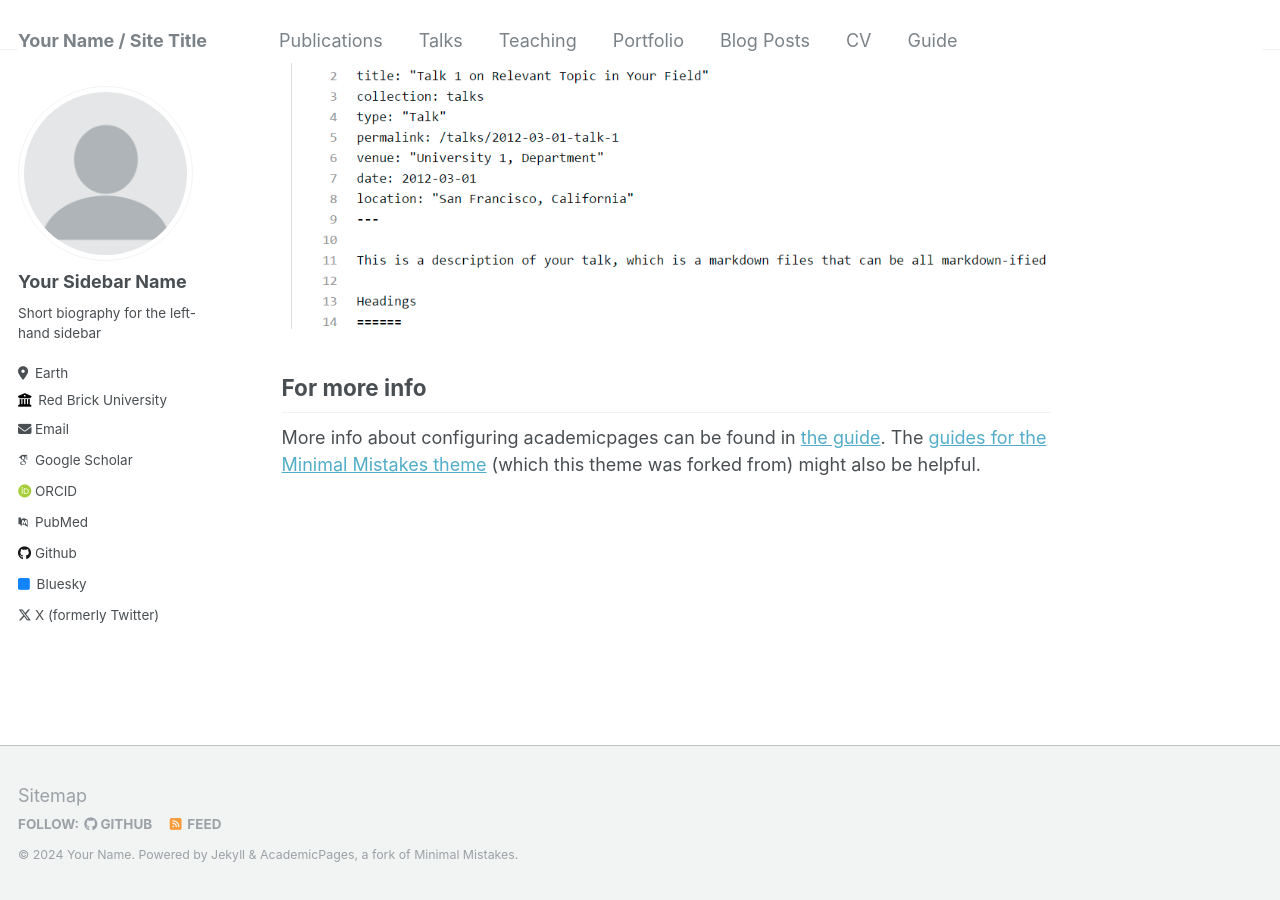
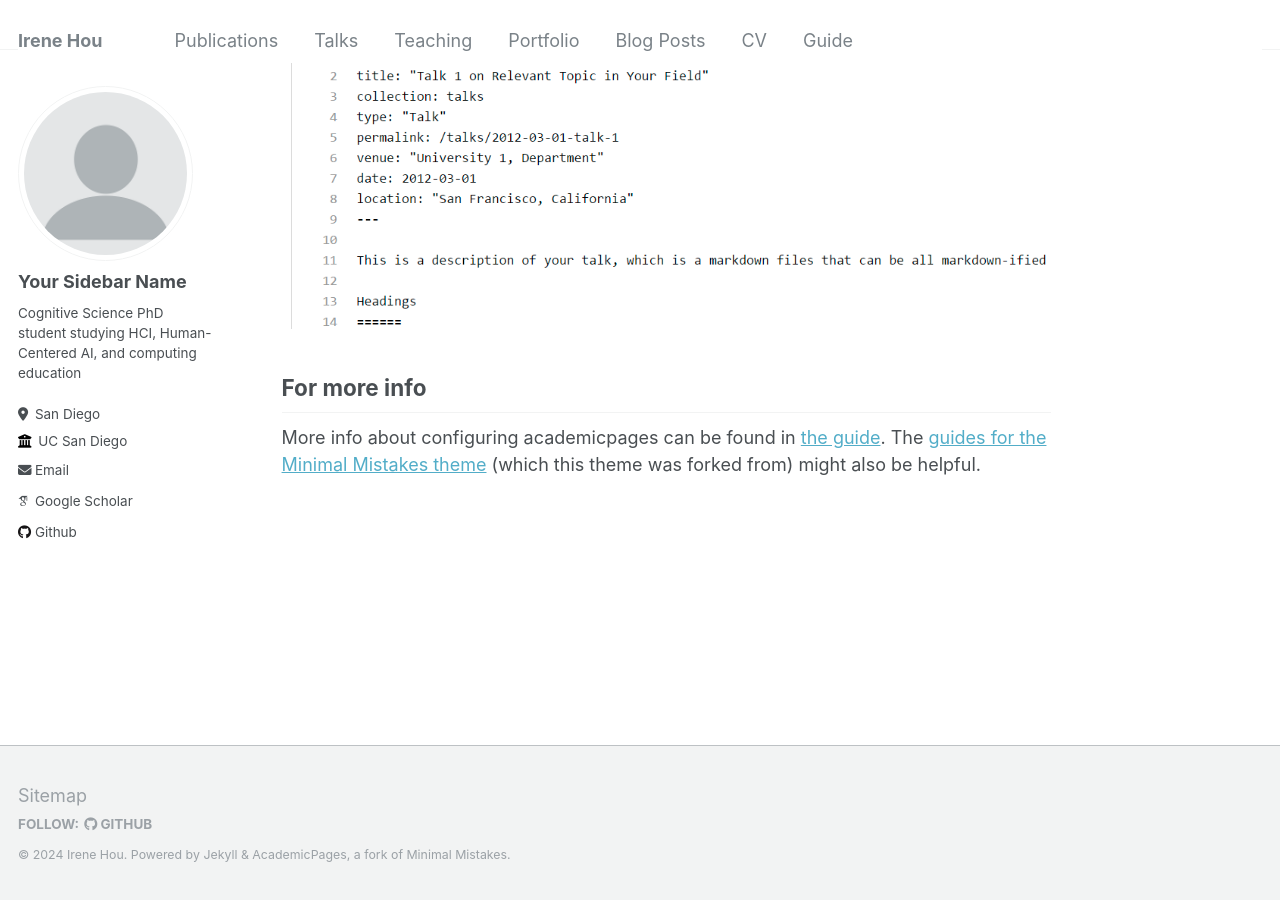
Before and after one commit to houirene/houirene.github.io, a Jekyll site: the page built from _pages/about.md, in a window 1280 px wide and 900 px high, scrolled down 2640 px. Built offline with Jekyll 4.4.1, drawn with Linux system fonts in a browser that asks for light colours; some web fonts are replaced.

Commit message:
Update _config.yml

```diff
--- a/_config.yml
+++ b/_config.yml
@@ -8,13 +8,13 @@
 
 # Basic Site Settings
 locale                   : "en-US"
-title                    : "Your Name / Site Title"
+title                    : "Irene Hou"
 title_separator          : "-"
-name                     : &name "Your Name"
-description              : &description "personal description"
-url                      : https://academicpages.github.io # the base hostname & protocol for your site e.g. "https://mmistakes.github.io"
+name                     : &name "Irene Hou"
+description              : &description "Irene's personal website"
+url                      : https://houirene.github.io # the base hostname & protocol for your site e.g. "https://mmistakes.github.io"
 baseurl                  : "" # the subpath of your site, e.g. "/blog"
-repository               : "academicpages/academicpages.github.io"
+repository               : "houirene/houirene.github.io"
 
 # Site Author - The following control what appear as part of the author content on the side bar.
 #               If a field is blank the icon and link will not appear, otherwise it will be shown.
@@ -24,30 +24,30 @@ author:
   avatar           : "profile.png"
   name             : "Your Sidebar Name"
   pronouns         : # example: "she/her"
-  bio              : "Short biography for the left-hand sidebar"
-  location         : "Earth"
-  employer         : "Red Brick University"
+  bio              : "Cognitive Science PhD student studying HCI, Human-Centered AI, and computing education"
+  location         : "San Diego"
+  employer         : "UC San Diego"
   uri              : # URL
-  email            : "none@example.org"
+  email            : "ihou@ucsd.edu"
 
   # Academic websites
   arxiv            : # URL - Update with the correct link to your profile
-  googlescholar    : "https://scholar.google.com/citations?user=PS_CX0AAAAAJ"
+  googlescholar    : "https://scholar.google.com/citations?user=ie254A0AAAAJ&hl=en"
   impactstory      : # URL
-  orcid            : "http://orcid.org/yourorcidurl"
-  pubmed           : "https://www.ncbi.nlm.nih.gov/pubmed/?term=john+snow"
+  orcid            : # "http://orcid.org/yourorcidurl"
+  pubmed           : # "https://www.ncbi.nlm.nih.gov/pubmed/?term=john+snow"
   researchgate     : # URL
 
   # Repositories and software development
   bitbucket        : # Username - Update with your username on the site
   codepen          : # Username
   dribbble         : # Username
-  github           : "academicpages"
+  github           : "houirene"
   kaggle           : # Username
   stackoverflow    : # User number or user number and name (i.e., use "1" or "1/jeff-atwood")
 
   # Social media
-  bluesky          : "bsky.app" # Replace this with you Bluesky username
+  bluesky          : # "bsky.app" # Replace this with you Bluesky username
   facebook         : # Username
   flickr           : # Username
   foursquare       : # Username
@@ -64,7 +64,7 @@ author:
   steam            : # Username
   telegram         : # URL
   tumblr           : # Username
-  twitter          : "UniofOxford"  # Replace this with your X / Twitter handle
+  twitter          : # "UniofOxford"  # Replace this with your X / Twitter handle
   vine             : # Username
   weibo            : # Username
   wikipedia        : # Username
@@ -107,7 +107,7 @@ staticman:
       options:
         format           : "iso8601" # "iso8601" (default), "timestamp-seconds", "timestamp-milliseconds"
 atom_feed:
-  hide                   : false     # change to true to hide the RSS feed in the footer
+  hide                   : true     # change to true to hide the RSS feed in the footer
   path                   : # blank (default) uses feed.xml
 
 
@@ -206,7 +206,7 @@ collections:
     output: true
     permalink: /:collection/:path/
   portfolio:
-    output: true
+    output: false
     permalink: /:collection/:path/
   talks:
     output: true
```
